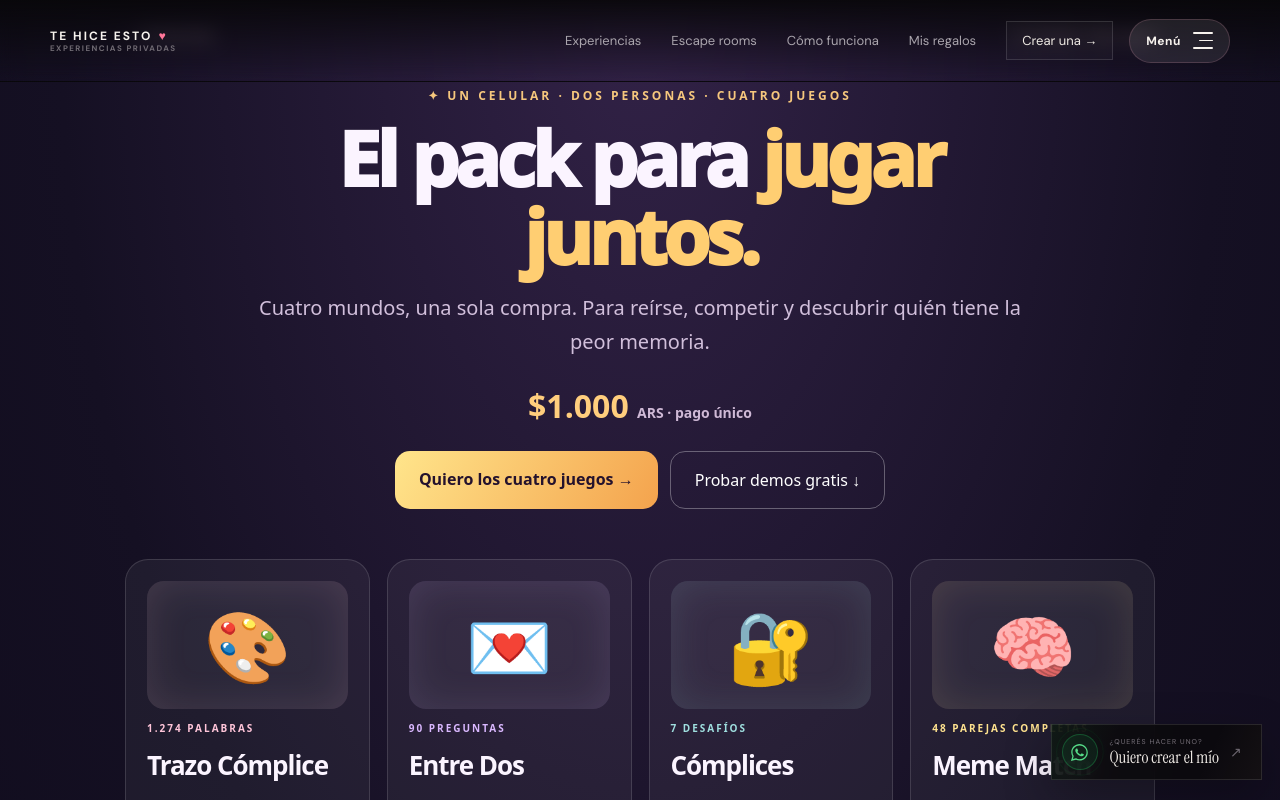
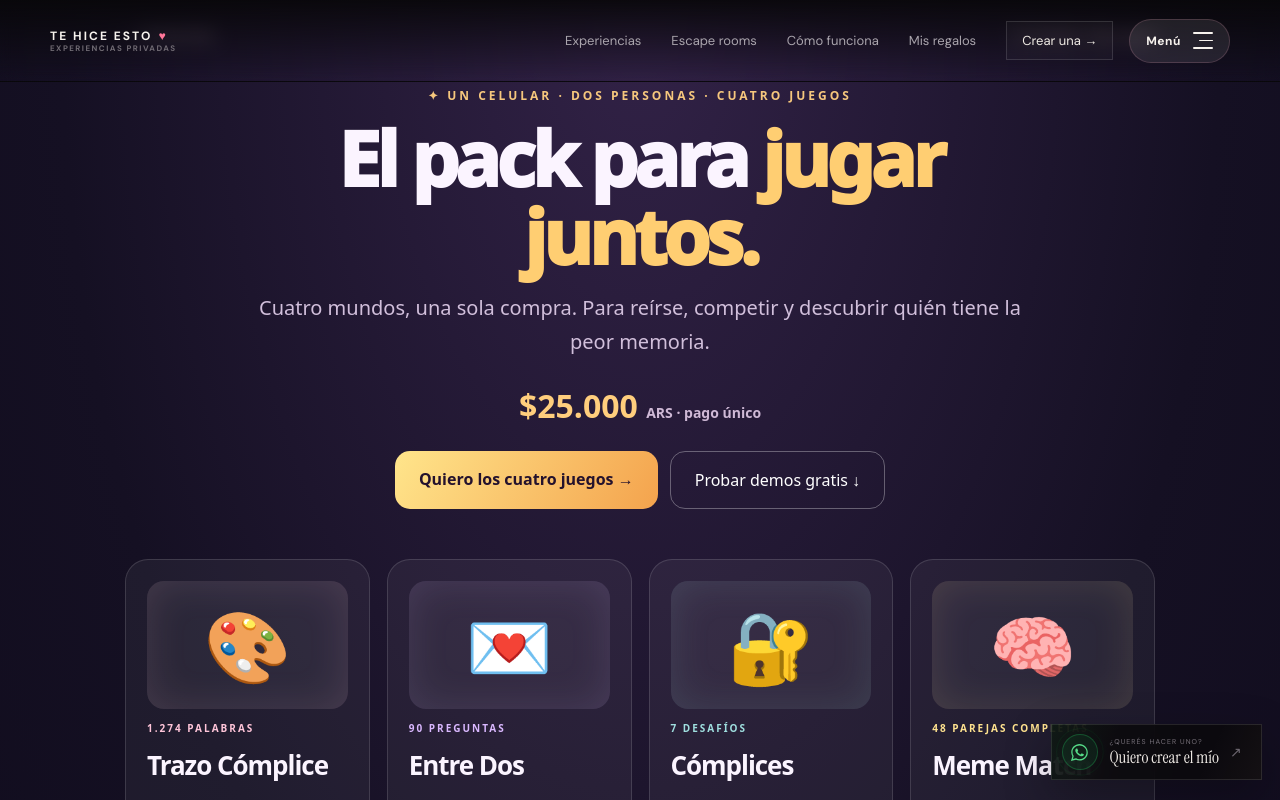
Before and after one commit to ProtectorRudo/Tehiceesto, a Next.js app: page /juegos/pack in a window 1280 px wide. Shown: the top 800 px of the page. Built offline with nearby package versions, Linux system fonts and the light colour scheme; a web font is replaced by a local one.

Commit message:
fix(pricing): show ARS 25,000 standalone four-game pack consistently

```diff
--- a/app/juegos/pack/page.tsx
+++ b/app/juegos/pack/page.tsx
@@ -1,6 +1,6 @@
 import type {Metadata} from "next";
 import Link from "next/link";
-export const metadata:Metadata={title:"Pack de 4 Juegos · $1.000 ARS | Te Hice Esto",description:"Trazo Cómplice, Entre Dos, Cómplices y Meme Match completos en un solo pack. Probá una demo de cada juego y desbloqueá 48 parejas de memes."};
+export const metadata:Metadata={title:"Pack de 4 Juegos · $25.000 ARS | Te Hice Esto",description:"Trazo Cómplice, Entre Dos, Cómplices y Meme Match completos en un solo pack. Probá una demo de cada juego y desbloqueá 48 parejas de memes."};
 const cards=[
  {emoji:"🎨",title:"Trazo Cómplice",desc:"Dibujá, adiviná y reíte con 1.274 palabras y categorías.",demo:"/juegos/trazo-complice",badge:"1.274 PALABRAS",shade:"#ffc5d9"},
  {emoji:"💌",title:"Entre Dos",desc:"90 preguntas para descubrir cuánto se conocen.",demo:"/juegos/entre-dos",badge:"90 PREGUNTAS",shade:"#dab8ff"},
@@ -14,7 +14,7 @@ export default function PackLanding(){return <main style={{minHeight:"100dvh",ba
 <div style={{letterSpacing:3,fontSize:12,fontWeight:900,color:"#f6c77d"}}>✦ UN CELULAR · DOS PERSONAS · CUATRO JUEGOS</div>
 <h1 style={{fontSize:"clamp(42px,8vw,76px)",fontWeight:950,lineHeight:1.03,letterSpacing:"-.055em",margin:"15px 0"}}>El pack para <span style={{color:"#ffce72"}}>jugar juntos.</span></h1>
 <p style={{color:"#d1bfdb",fontSize:"clamp(15px,2vw,20px)",lineHeight:1.7,margin:"0 auto 25px"}}>Cuatro mundos, una sola compra. Para reírse, competir y descubrir quién tiene la peor memoria.</p>
-<div style={{fontSize:32,fontWeight:900,color:"#ffce7d"}}>$1.000 <span style={{fontSize:14,color:"#cfb9d6"}}>ARS · pago único</span></div>
+<div style={{fontSize:32,fontWeight:900,color:"#ffce7d"}}>$25.000 <span style={{fontSize:14,color:"#cfb9d6"}}>ARS · pago único</span></div>
 <div style={{display:"flex",gap:12,justifyContent:"center",flexWrap:"wrap",margin:"24px 0 50px"}}>
 <Link href="/comprar/pack-juegos" style={{background:"linear-gradient(120deg,#ffe58b,#f4a34d)",padding:"17px 24px",borderRadius:15,color:"#24122d",fontWeight:900,textDecoration:"none"}}>Quiero los cuatro juegos →</Link>
 <a href="#juegos" style={{border:"1px solid #ffffff50",padding:"17px 24px",borderRadius:15,color:"white",textDecoration:"none"}}>Probar demos gratis ↓</a>
```
